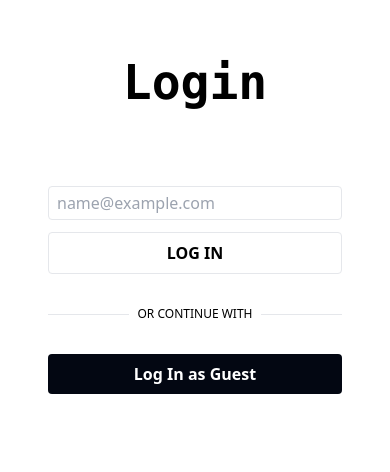
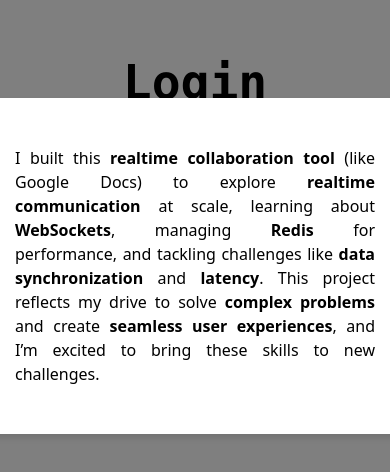
Before and after one commit to ankit-jds/collab-frontend-web, a React (Vite) app: page / in a window 390 px wide. Shown: the part 156-628 px from the top of the page. Built offline with nearby package versions, Linux system fonts and the light colour scheme.

Commit message:
CHANGE: login popup project intro, loading responsive size

```diff
--- a/src/components/Loading.jsx
+++ b/src/components/Loading.jsx
@@ -141,7 +141,7 @@ export const Loading = ({ loadingText = "Loading..." }) => {
       {/* <div onClick={() => dispatch(navigateTo("editor"))}>GO TO EDITOR</div> */}
       <div className="loading-animation-wrapper">
         <div
-          className={`bg-[#c6d0d3] rounded-md relative`}
+          className={`bg-[#c6d0d3] rounded-md relative  transform sm:scale-100 scale-[0.7]`}
           style={{
             width: tableWidth,
             height: tableHeight,
--- a/src/pages/Login.jsx
+++ b/src/pages/Login.jsx
@@ -1,12 +1,18 @@
 import { useDispatch } from "react-redux";
+import { useState } from "react";
+
 import { transitionTo } from "../redux/slice/navigatorSlice";
 import { hero } from "../assets";
+import Modal from "../components/Modal";
 
 export const LoginPage = () => {
   const dispatch = useDispatch();
   // const background = "#123123";
   // const { mutate, isLoading, isError, error, isSuccess } = useCreateDocument();
+  const [isModalOpen, setIsModalOpen] = useState(true);
 
+  const openModal = () => setIsModalOpen(true);
+  const closeModal = () => setIsModalOpen(false);
   return (
     <div className="">
       <div className="flex flex-col md:flex-row min-h-screen items-center">
@@ -87,6 +93,48 @@ export const LoginPage = () => {
           </div>
         </div>
       </div>
+
+      <Modal show={isModalOpen} onClose={closeModal}>
+        <div className={`p-5`} style={{ width: "400px" }}>
+          <h2 className={`font-semibold text-xl`}></h2>
+          <div className={`py-2`}>
+            <h3>
+              {/* <p style={{ textAlign: "justify" }}>
+                I built this <strong>realtime collaboration tool</strong> (like
+                Google Docs) to explore how{" "}
+                <strong>realtime communication</strong> works at scale.
+                <br />
+
+                The goal was to learn about <strong>WebSockets</strong>,
+                managing <strong>Redis</strong> for high performance, and
+                tackling challenges like <strong>data synchronization</strong>{" "}
+                and <strong>latency</strong>.
+                <br />
+                This project reflects my curiosity for solving{" "}
+                <strong>complex problems</strong> and my drive to understand the
+                tech behind <strong>seamless user experiences</strong>.
+                <br />
+                It’s been a great learning journey, and I’m excited to bring
+                these skills to new challenges.
+                <br />
+                Thanks for checking it out!
+              </p> */}
+
+              <p style={{ textAlign: "justify" }}>
+                I built this <strong>realtime collaboration tool</strong> (like
+                Google Docs) to explore <strong>realtime communication</strong>{" "}
+                at scale, learning about <strong>WebSockets</strong>, managing{" "}
+                <strong>Redis</strong> for performance, and tackling challenges
+                like <strong>data synchronization</strong> and{" "}
+                <strong>latency</strong>. This project reflects my drive to
+                solve <strong>complex problems</strong> and create{" "}
+                <strong>seamless user experiences</strong>, and I’m excited to
+                bring these skills to new challenges.
+              </p>
+            </h3>
+          </div>
+        </div>
+      </Modal>
     </div>
   );
 };
```
